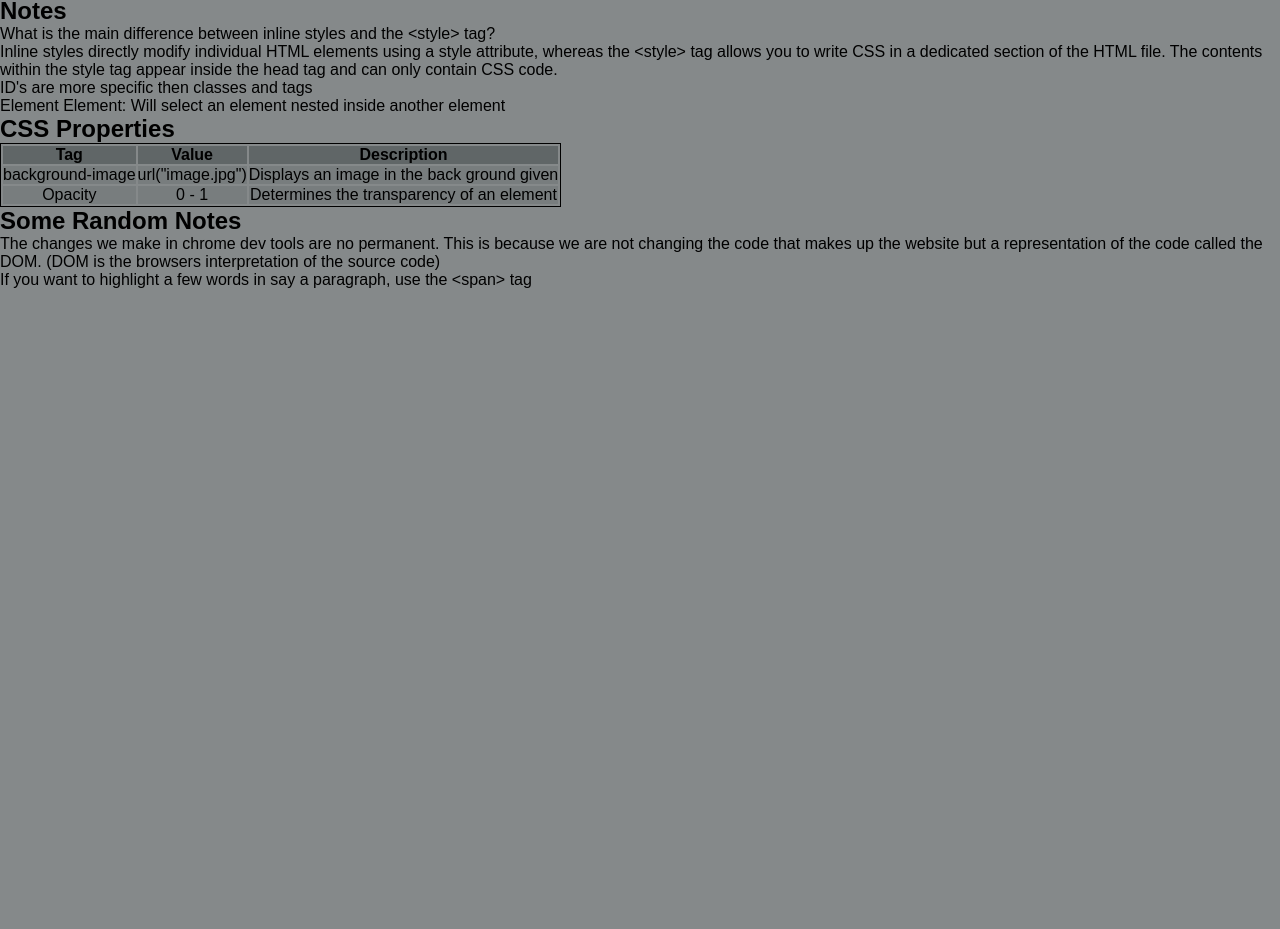
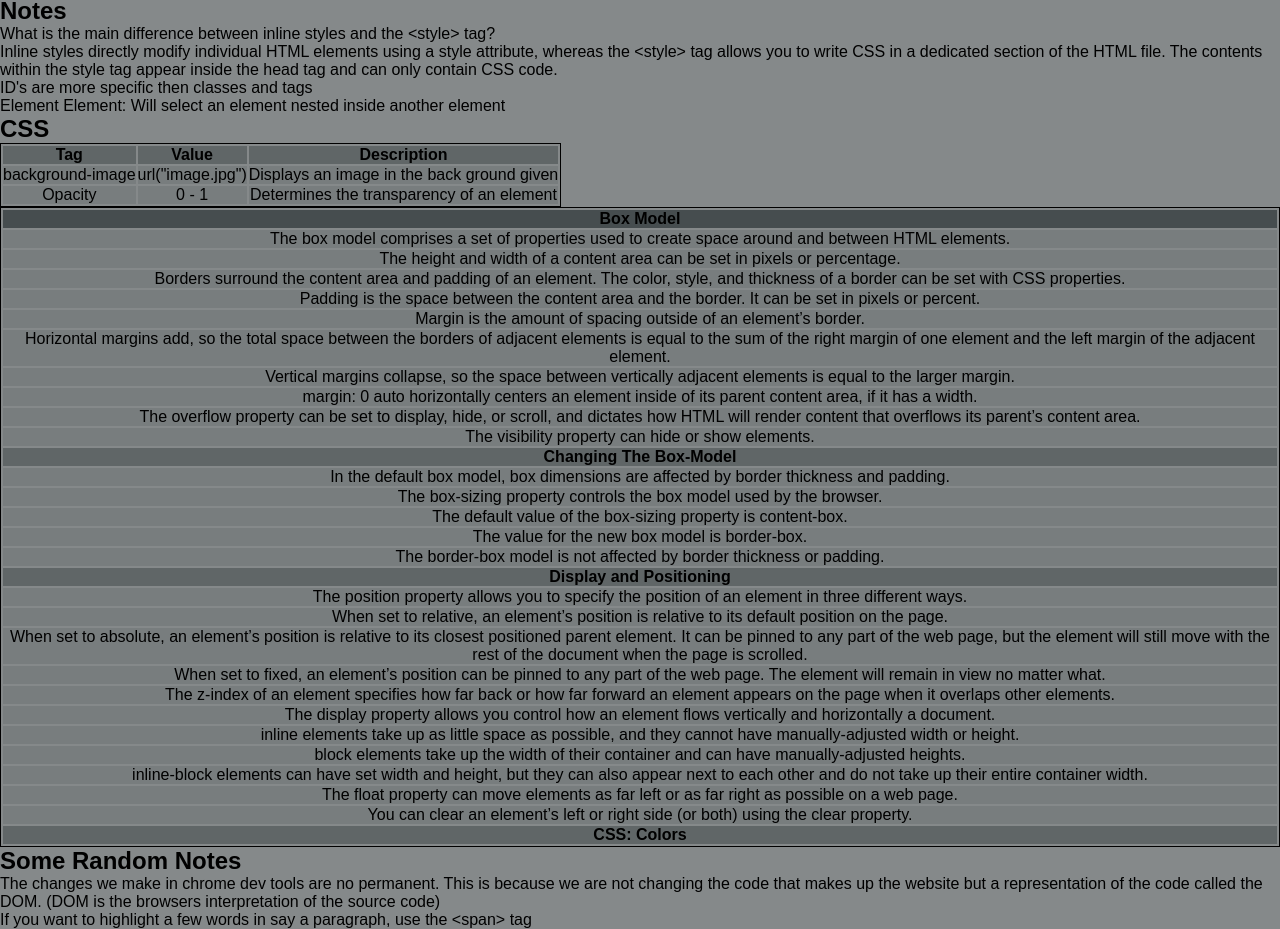
Before and after one commit to damolew19/cheat-sheet, a plain HTML site: page index.html in a window 1280 px wide. Shown: the part 925-1854 px from the top of the page. Before the commit the page ends 1214 px from the top, so only its background shows below. Drawn offline with Linux system fonts and the light colour scheme.

Commit message:
CSS update

```diff
--- a/index.html
+++ b/index.html
@@ -114,7 +114,7 @@
 					</tr>
 
 					<tr colspan="3">
-						<th id="cattag">Semantic Tags</th>
+						<th class="cattag">Semantic Tags</th>
 					</tr>
 					<tr>
 						<td class="code">&lt;header&gt;&lt;nav&gt;&lt;main&gt;&lt;footer&gt;</td>
@@ -153,7 +153,7 @@
 					</tr>
 
 					<tr colspan="3">
-						<th id="cattag">Tables</th>
+						<th class="cattag">Tables</th>
 					</tr>
 					<tr>
 						<td class="code">&lt;table&gt;</td>
@@ -238,7 +238,7 @@
 	<!-- CSS selectors and Specificty -->
 
 	<!-- Common CSS properties -->
-	<h2>CSS Properties</h2>
+	<h2>CSS</h2>
 		<table>
 			<thead>
 				<th>Tag</th>
@@ -246,6 +246,7 @@
 				<th>Description</th>
 			</thead>
 			<tbody>
+
 				<tr>
 					<td>background-image</td>
 					<td>url("image.jpg")</td>
@@ -255,6 +256,101 @@
 					<td>Opacity</td>
 					<td>0 - 1</td>
 					<td>Determines the transparency of an element</td>
+				</tr>
+			</tbody>
+		</table>
+		<table>
+			<thead>
+				<th class="cattag">Box Model</th>
+			</thead>
+			<tbody>
+				</tr>
+				<tr>
+					<td>The box model comprises a set of properties used to create space around and between HTML elements.</td>
+				</tr>
+				<tr>
+					<td>The height and width of a content area can be set in pixels or percentage.</td>
+				</tr>
+				<tr>
+					<td>Borders surround the content area and padding of an element. The color, style, and thickness of a border can be set with CSS properties.</td>
+				</tr>
+				<tr>
+					<td>Padding is the space between the content area and the border. It can be set in pixels or percent.</td>
+				</tr>
+				<tr>
+					<td>Margin is the amount of spacing outside of an element’s border.</td>
+				</tr>
+				<tr>
+					<td>Horizontal margins add, so the total space between the borders of adjacent elements is equal to the sum of the right margin of one element and the left margin of the adjacent element.</td>
+				</tr>
+				<tr>
+					<td>Vertical margins collapse, so the space between vertically adjacent elements is equal to the larger margin.</td>
+				</tr>
+				<tr>
+					<td>margin: 0 auto horizontally centers an element inside of its parent content area, if it has a width.</td>
+				</tr>
+				<tr>
+					<td>The overflow property can be set to display, hide, or scroll, and dictates how HTML will render content that overflows its parent’s content area.</td>
+				</tr>
+				<tr>
+					<td>The visibility property can hide or show elements.</td>
+				</tr>
+				<tr>
+					<th class='cattag'>Changing The Box-Model</th>
+				</tr>
+				<tr>
+					<td>In the default box model, box dimensions are affected by border thickness and padding.</td>
+				</tr>
+				<tr>
+					<td>The box-sizing property controls the box model used by the browser.</td>
+				</tr>
+				<tr>
+					<td>The default value of the box-sizing property is content-box.</td>
+				</tr>
+				<tr>
+					<td>The value for the new box model is border-box.</td>
+				</tr>
+				<tr>
+					<td>The border-box model is not affected by border thickness or padding.</td>
+				</tr>
+				<tr>
+					<th class='cattag'>Display and Positioning</th>
+				</tr>
+				<tr>
+					<td>The position property allows you to specify the position of an element in three different ways.</td>
+				</tr>
+				<tr>
+					<td>When set to relative, an element’s position is relative to its default position on the page.</td>
+				</tr>
+				<tr>
+					<td>When set to absolute, an element’s position is relative to its closest positioned parent element. It can be pinned to any part of the web page, but the element will still move with the rest of the document when the page is scrolled.</td>
+				</tr>
+				<tr>
+					<td>When set to fixed, an element’s position can be pinned to any part of the web page. The element will remain in view no matter what.</td>
+				</tr>
+				<tr>
+					<td>The z-index of an element specifies how far back or how far forward an element appears on the page when it overlaps other elements.</td>
+				</tr>
+				<tr>
+					<td>The display property allows you control how an element flows vertically and horizontally a document.</td>
+				</tr>
+				<tr>
+					<td>inline elements take up as little space as possible, and they cannot have manually-adjusted width or height.</td>
+				</tr>
+				<tr>
+					<td>block elements take up the width of their container and can have manually-adjusted heights.</td>
+				</tr>
+				<tr>
+					<td>inline-block elements can have set width and height, but they can also appear next to each other and do not take up their entire container width.</td>
+				</tr>
+				<tr>
+					<td>The float property can move elements as far left or as far right as possible on a web page.</td>
+				</tr>
+				<tr>
+					<td>You can clear an element’s left or right side (or both) using the clear property.</td>
+				</tr>
+				<tr>
+					<th class='cattag'>CSS: Colors</th>
 				</tr>
 			</tbody>
 		</table>
--- a/styles.css
+++ b/styles.css
@@ -97,7 +97,7 @@ td {
 	font-family: monspace;
 }
 
-#cattag {
+.cattag {
 	text-align: center;
 	background-color: rgba(13.3, 21.2, 23.1, .3)
 }
```
